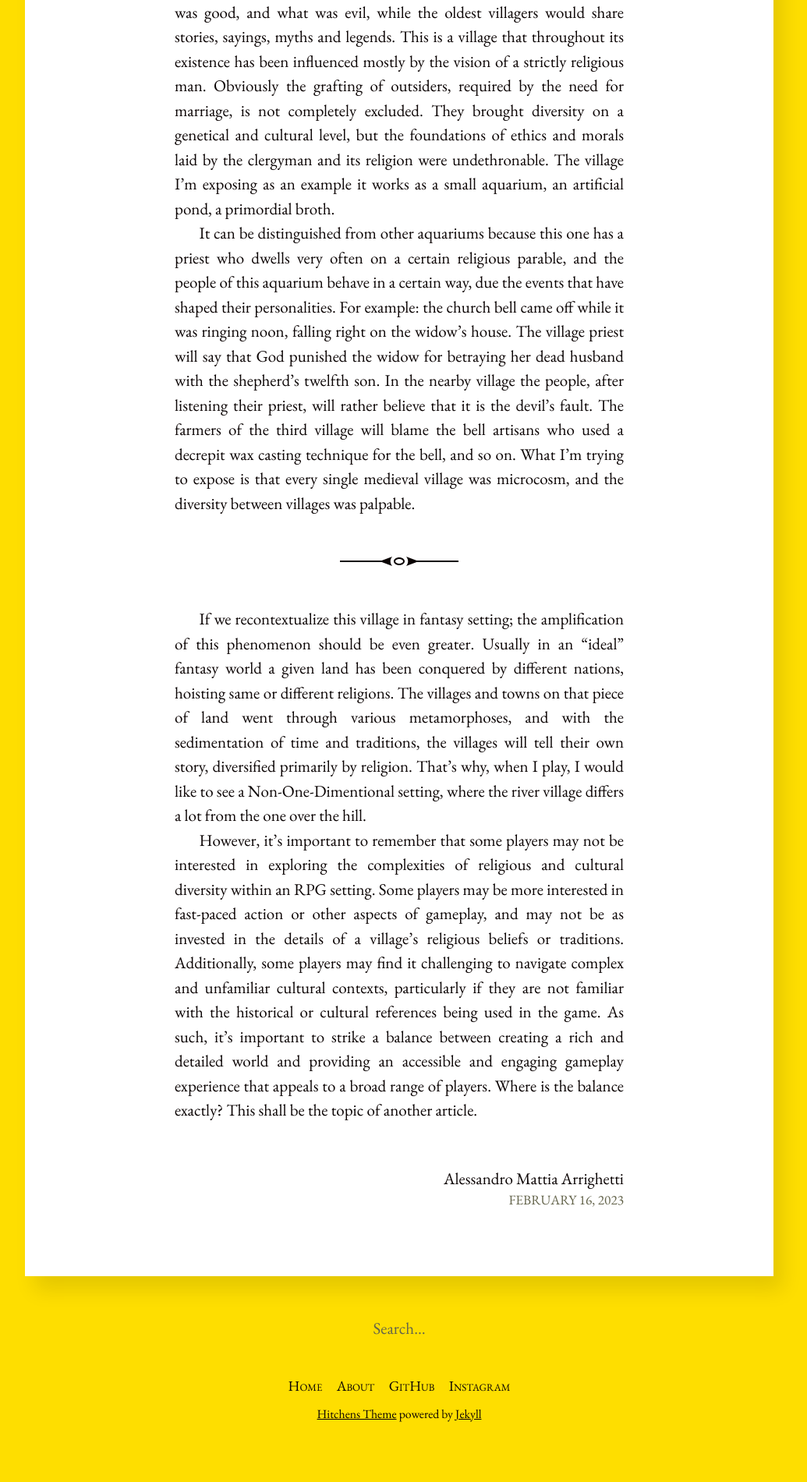
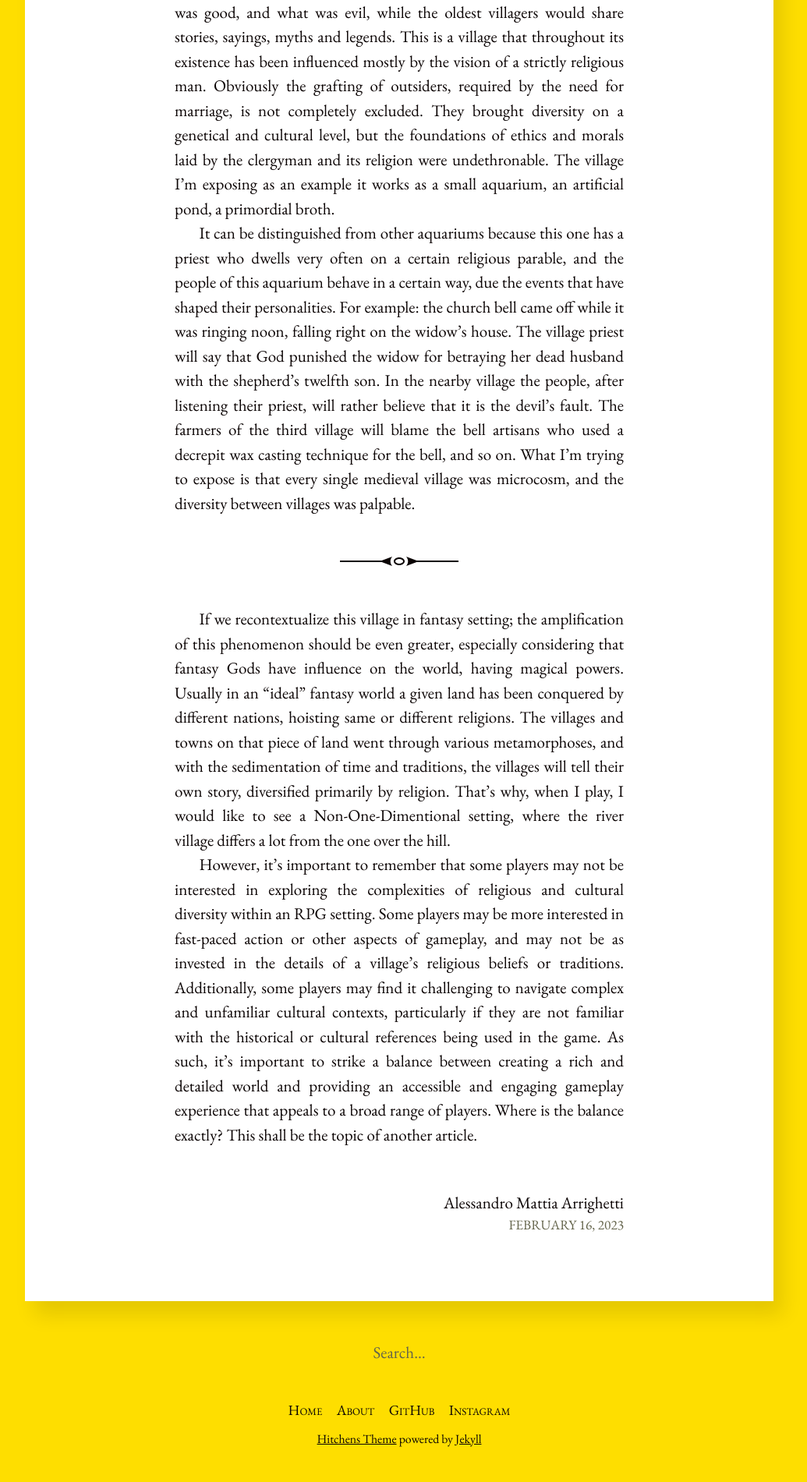
Before and after one commit to InexistentThirdChimera/InexistentThirdChimera.github.io, a Jekyll site: the page built from _posts/2023-02-16-Non-One-Dimensional-RPG-Narrative-The-Religious-Village-Example.md, in a window 1280 px wide. Shown: the part 1516-3417 px from the top of the page at 78% size, without its empty margins (128-1163 px from the left). Built offline with Jekyll 4.4.1, drawn with Linux system fonts in a browser that asks for light colours; before the commit the page ends 3386 px from its top, so only the background shows below that.

Commit message:
added a line or two on Non-One-Dim

```diff
--- a/_posts/2023-02-16-Non-One-Dimensional-RPG-Narrative-The-Religious-Village-Example.md
+++ b/_posts/2023-02-16-Non-One-Dimensional-RPG-Narrative-The-Religious-Village-Example.md
@@ -54,7 +54,7 @@ It can be distinguished from other aquariums because this one has a priest who d
 
 ---
 
-If we recontextualize this village in fantasy setting; the amplification of this phenomenon should be even greater. Usually in an "ideal" fantasy world a given land has been conquered by different nations, hoisting same or different religions. The villages and towns on that piece of land went through various metamorphoses, and with the sedimentation of time and traditions, the villages will tell their own story, diversified primarily by religion. That's why, when I play, I would like to see a Non-One-Dimentional setting, where the river village differs a lot from the one over the hill.
+If we recontextualize this village in fantasy setting; the amplification of this phenomenon should be even greater, especially considering that fantasy Gods have influence on the world, having magical powers. Usually in an "ideal" fantasy world a given land has been conquered by different nations, hoisting same or different religions. The villages and towns on that piece of land went through various metamorphoses, and with the sedimentation of time and traditions, the villages will tell their own story, diversified primarily by religion. That's why, when I play, I would like to see a Non-One-Dimentional setting, where the river village differs a lot from the one over the hill.
 
 
 However, it's important to remember that some players may not be interested in exploring the complexities of religious and cultural diversity within an RPG setting.
```
